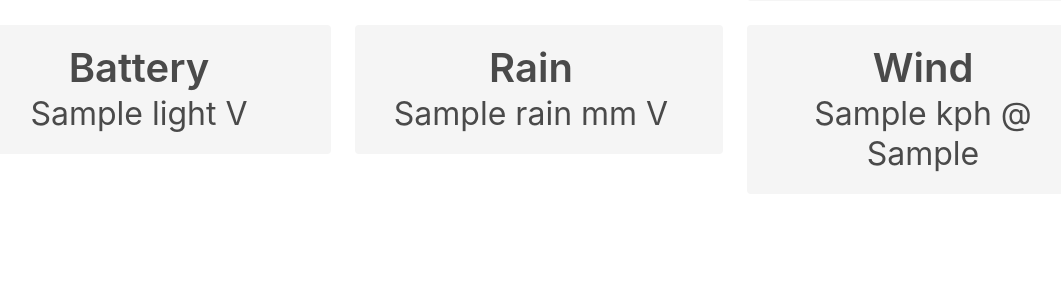
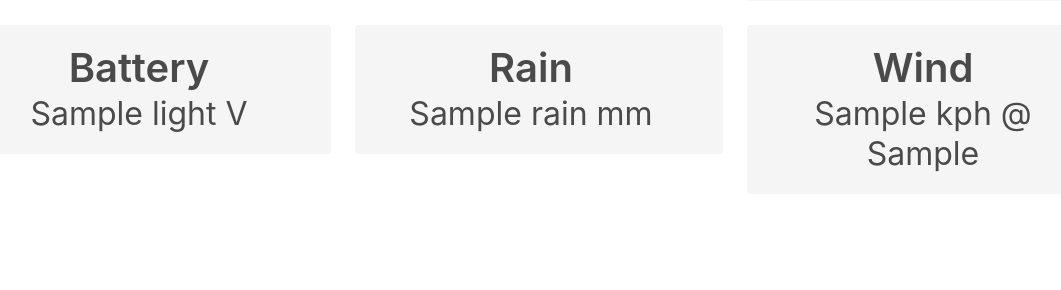
Before and after one commit to alvarop/chaac, a Flask app: template sw/chaac_frontend/src/templates/status.html in a window 1280 px wide. Shown: the part 280-570 px from the top of the page, without its empty margins (101-1162 px from the left). Run offline with Flask 2, Linux system fonts and the light colour scheme; the template is opened without the code that fills it: most values are stand-ins (such as "Sample title", 1, 10 or a date in 2020).

Commit message:
Minor style fixes

```diff
--- a/sw/chaac_frontend/src/templates/status.html
+++ b/sw/chaac_frontend/src/templates/status.html
@@ -37,7 +37,7 @@
         <div class="column">
           <div class="notification has-text-centered">
             <h2 class="title is-2">Rain</h2>
-            <h3 class="subtitle is-3 ">{{ sample.rain }} mm V</h3>
+            <h3 class="subtitle is-3 ">{{ sample.rain }} mm</h3>
           </div>
         </div>
         <div class="column">
```
Also changed, not shown: sw/chaac_frontend/src/chaac_frontend.py (+9 -8 lines).
